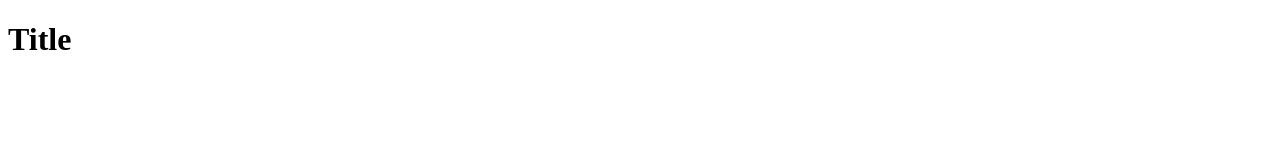
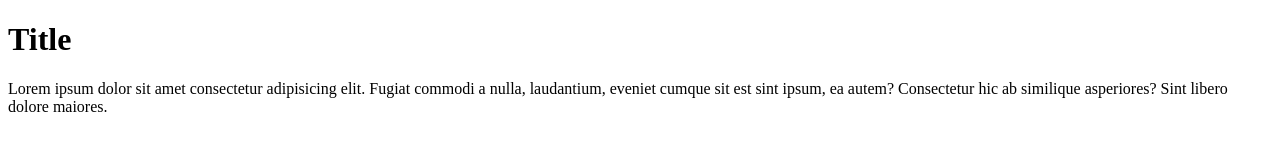
Before and after one commit to martinlprb23/HelloWordGit, a plain HTML site: page index.html in a window 1280 px wide. Drawn offline with Linux system fonts and the light colour scheme.

Commit message:
Paragraph was added

```diff
--- a/index.html
+++ b/index.html
@@ -1,11 +1,16 @@
 <!DOCTYPE html>
 <html lang="en">
-<head>
-    <meta charset="UTF-8">
-    <meta name="viewport" content="width=device-width, initial-scale=1.0">
+  <head>
+    <meta charset="UTF-8" />
+    <meta name="viewport" content="width=device-width, initial-scale=1.0" />
     <title>Hello git</title>
-</head>
-<body>
+  </head>
+  <body>
     <h1>Title</h1>
-</body>
+    <p>
+      Lorem ipsum dolor sit amet consectetur adipisicing elit. Fugiat commodi a
+      nulla, laudantium, eveniet cumque sit est sint ipsum, ea autem?
+      Consectetur hic ab similique asperiores? Sint libero dolore maiores.
+    </p>
+  </body>
 </html>
```
